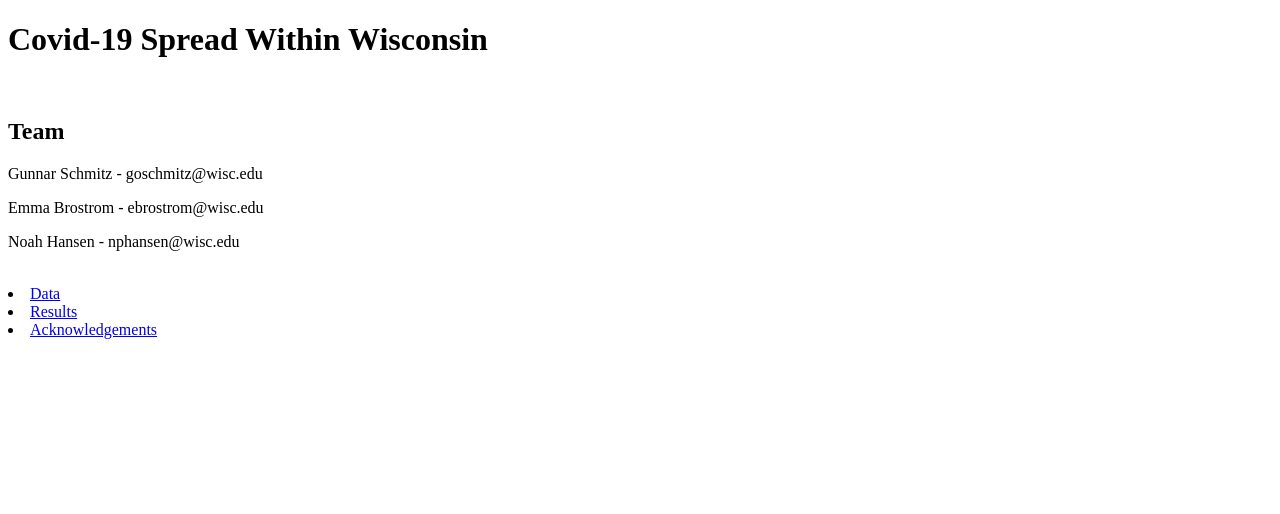
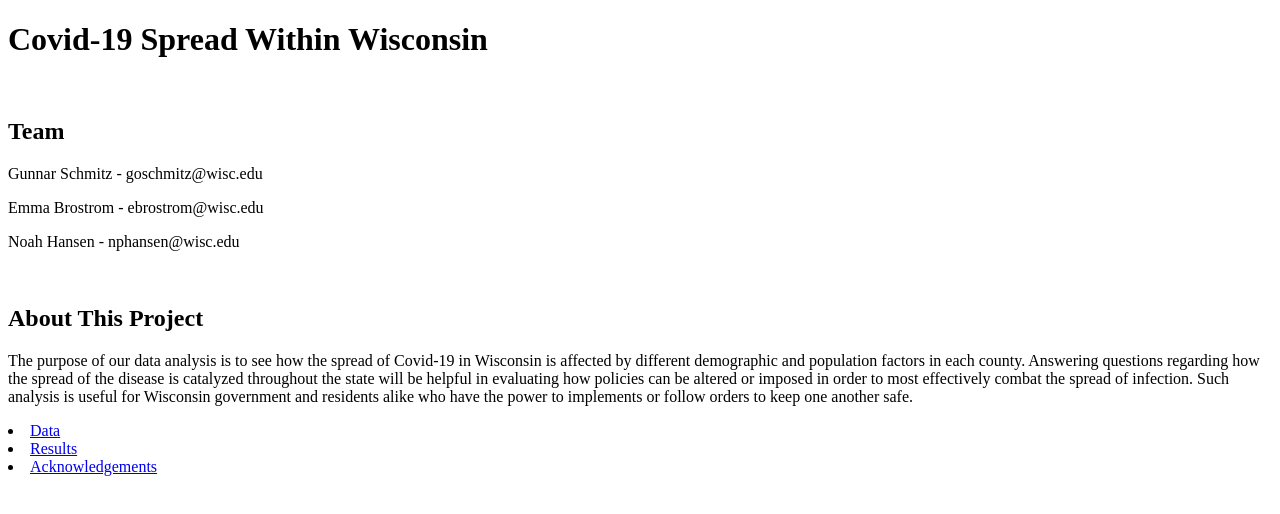
Before and after one commit to noahansen/Covid-Wisconsin, a plain HTML site: page templates/index.html in a window 1280 px wide. Drawn offline with Linux system fonts and the light colour scheme.

Commit message:
Update index.html

```diff
--- a/templates/index.html
+++ b/templates/index.html
@@ -13,6 +13,13 @@
     <p>Emma Brostrom - ebrostrom@wisc.edu</p>
     <p>Noah Hansen - nphansen@wisc.edu</p>
     <br>
+    <h2>About This Project</h2>
+    <p>The purpose of our data analysis is to see how the spread of Covid-19 in Wisconsin
+        is affected by different demographic and population factors in each county. Answering questions
+        regarding how the spread of the disease is catalyzed throughout the state will be helpful in
+        evaluating how policies can be altered or imposed in order to most effectively combat the spread of infection.
+        Such analysis is useful for Wisconsin government and residents alike who have the power to implements or
+        follow orders to keep one another safe.</p>
         <li><a href="/data"> Data </a></li>
         <li><a href="/results"> Results </a> </li>
         <li><a href="/acks"> Acknowledgements </a> </li>
```
